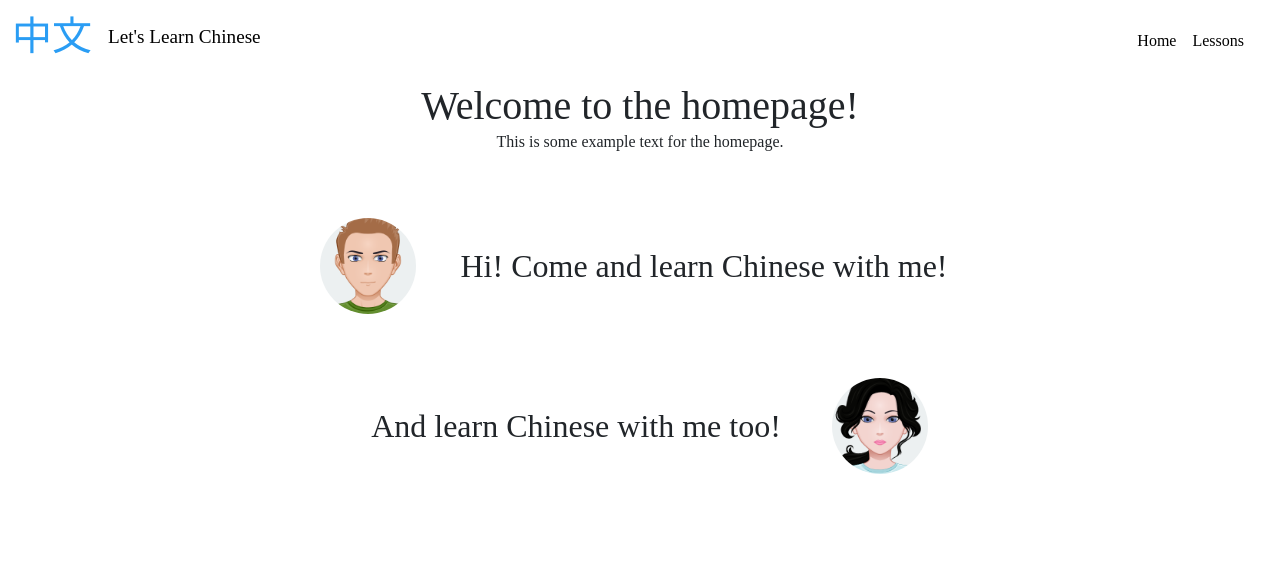
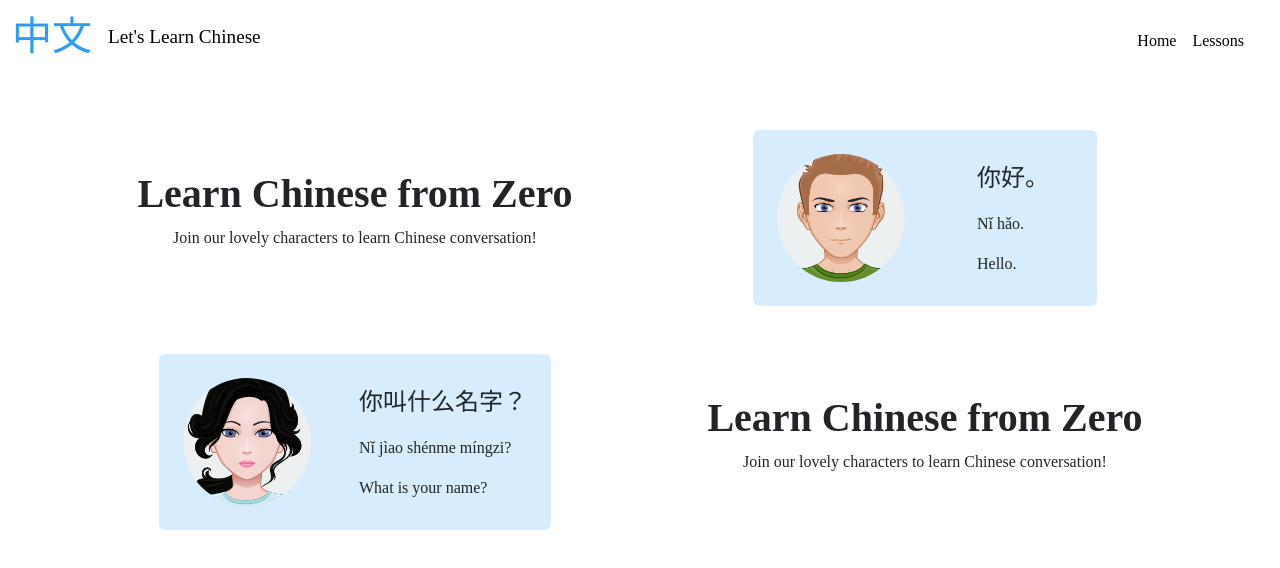
Before and after one commit to RN255/learn-chinese-gold, a React (Create React App) app: page / in a window 1280 px wide. Shown: the top 568 px of the page. Built offline with nearby package versions, Linux system fonts and the light colour scheme.

Commit message:
home character cards basic done

```diff
--- a/src/components/SideBar.js
+++ b/src/components/SideBar.js
@@ -73,9 +73,8 @@ export default function SideBar(props) {
           </div>
           <Offcanvas.Body>
             {arrayOfLessons.map((item) => (
-              <div className="row py-1">
+              <div className="row py-1" key={item.lessonNumber}>
                 <Link
-                  key={item}
                   to={`/lesson${item.lessonNumber}`}
                   onClick={handleClose}
                   className="lessonLink"
--- a/src/pages/Home.js
+++ b/src/pages/Home.js
@@ -5,40 +5,45 @@ import girlImg from "../assets/images/girl.png";
 
 const Home = () => {
   return (
-    <div id="homePage">
-      <h1>Welcome to the homepage!</h1>
-      <p>This is some example text for the homepage.</p>
-      <div
-        style={{
-          width: "50%",
-          margin: "auto",
-          paddingTop: "5%",
-          display: "flex",
-        }}
-      >
-        <img
-          src={boyImg}
-          style={{ height: "6rem", borderRadius: "50%", marginRight: "5%" }}
-        ></img>
-        <p style={{ fontSize: "2rem", flexWrap: "wrap" }}>
-          Hi! Come and learn Chinese with me!
-        </p>
+    <div className="container homePage ">
+      <div className="row align-items-center">
+        <div className="col-lg-6 mx-auto mt-5 text-center">
+          <h2 className="display-6 fw-bold">Learn Chinese from Zero</h2>
+          <p>Join our lovely characters to learn Chinese conversation!</p>
+        </div>
+
+        <div className=" col-lg-6">
+          <div className="mainPageConvoSample d-flex align-items-center rounded mx-auto mt-5">
+            <div className="p-4">
+              <img src={boyImg}></img>
+            </div>
+            <div className="px-5 pt-3">
+              <p>你好。</p>
+              <p>Nǐ hǎo.</p>
+              <p>Hello.</p>
+            </div>
+          </div>
+        </div>
       </div>
-      <div
-        style={{
-          width: "50%",
-          margin: "auto",
-          paddingTop: "5%",
-          display: "flex",
-        }}
-      >
-        <p style={{ fontSize: "2rem", flexWrap: "wrap" }}>
-          And learn Chinese with me too!
-        </p>
-        <img
-          src={girlImg}
-          style={{ height: "6rem", borderRadius: "50%", marginRight: "5%" }}
-        ></img>
+
+      <div className="row align-items-center flex-lg-row-reverse">
+        <div className="col-lg-6 mx-auto mt-5 text-center">
+          <h2 className="display-6 fw-bold">Learn Chinese from Zero</h2>
+          <p>Join our lovely characters to learn Chinese conversation!</p>
+        </div>
+
+        <div className=" col-lg-6">
+          <div className="mainPageConvoSample d-flex align-items-center rounded mx-auto mt-5">
+            <div className="p-4">
+              <img src={girlImg}></img>
+            </div>
+            <div className="px-4 pt-3">
+              <p>你叫什么名字？</p>
+              <p>Nǐ jìao shénme míngzi?</p>
+              <p>What is your name?</p>
+            </div>
+          </div>
+        </div>
       </div>
     </div>
   );
--- a/src/pages/LessonsIndex.js
+++ b/src/pages/LessonsIndex.js
@@ -12,7 +12,7 @@ export default function LessonsIndex() {
       </div>
       {arrayOfLessons.map((item) => (
         <Link
-          key={item}
+          key={item.lessonNumber}
           to={`/lesson${item.lessonNumber}`}
           className="text-decoration-none"
         >
--- a/src/styles/styles.css
+++ b/src/styles/styles.css
@@ -36,17 +36,19 @@
 
 /* the home page  */
 
-#homePage {
+.mainPageConvoSample {
+  background-color: #2a9df430;
+  width: fit-content;
 }
 
-#homePage h1 {
-  width: fit-content;
-  margin: auto;
+.mainPageConvoSample img {
+  height: 8rem;
+  width: 8rem;
+  border-radius: 50%;
 }
 
-#homePage p {
-  width: fit-content;
-  margin: auto;
+.mainPageConvoSample div:nth-of-type(2) p:first-of-type {
+  font-size: 1.5rem;
 }
 
 /* lesson index */
```
